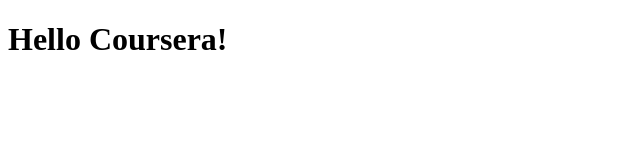
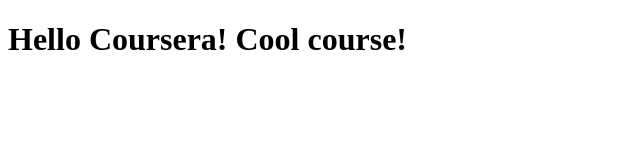
Before and after one commit to wangkeya0319/coursera-test1, a plain HTML site: page site/index.html in a window 1280 px wide. Shown: the whole page, without its empty margins (0-640 px from the left). Drawn offline with Linux system fonts and the light colour scheme.

Commit message:
Small addition to the page

```diff
--- a/site/index.html
+++ b/site/index.html
@@ -4,6 +4,6 @@
 	<title>Hello Coursera!</title>
 </head>
 <body>
-<h1>Hello Coursera!</h1>
+<h1>Hello Coursera! Cool course!</h1>
 </body>
 </html>
```
